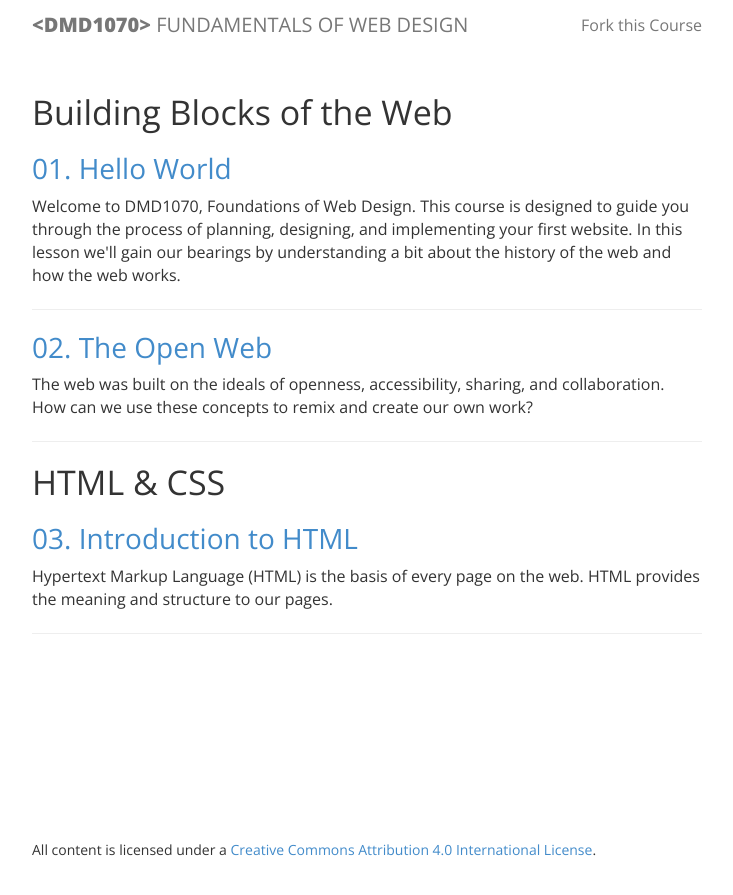
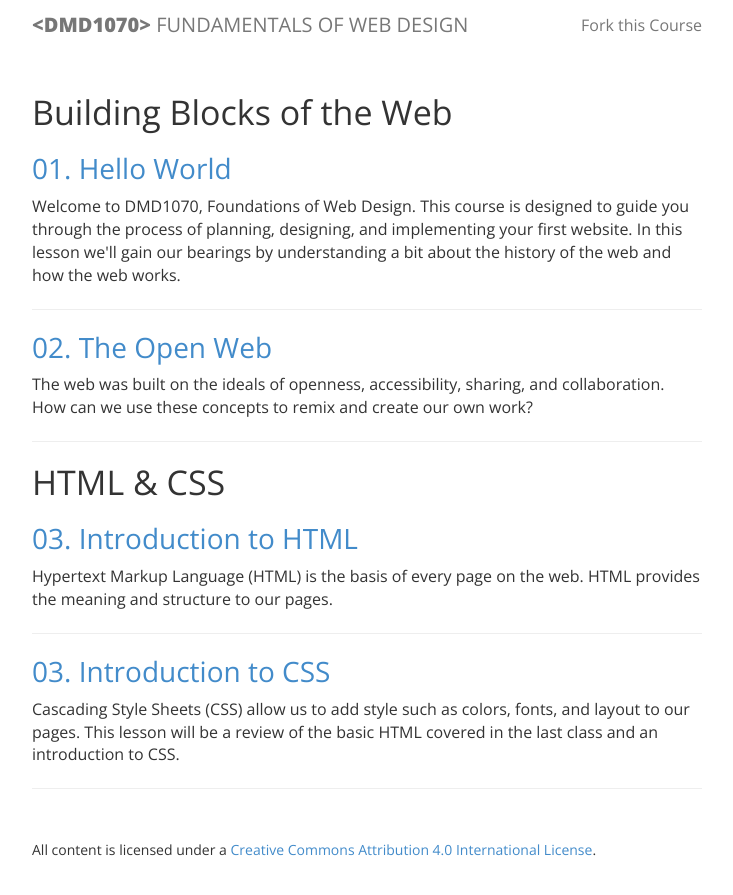
Before and after one commit to DMD1070/DMD1070.github.io, a Jekyll site: the page built from index.html, in a window 1280 px wide. Shown: the top 895 px of the page, without its empty margins (273-1006 px from the left). Built offline with Jekyll 4.4.1, drawn with Linux system fonts in a browser that asks for light colours; Markdown is read by kramdown in place of the engine named in the settings.

Commit message:
add lesson 4

```diff
--- a/index.html
+++ b/index.html
@@ -30,4 +30,12 @@ title: Home
     Hypertext Markup Language (HTML) is the basis of every page on the web. HTML provides the meaning and structure to our pages.
     <hr>
   </li>
+  <ul class="posts">
+  <li>
+    <h3><a href="/lessons/3-html-intro.html">
+      <span class="lesson_num">03.</span> Introduction to CSS
+    </a></h3>
+    Cascading Style Sheets (CSS) allow us to add style such as colors, fonts, and layout to our pages. This lesson will be a review of the basic HTML covered in the last class and an introduction to CSS.
+    <hr>
+  </li>
 </ul>
```
Also changed, not shown: lesson_files/husky_cupcakes.txt (added, +21 -0 lines), lessons/4-css-intro.md (added, +82 -0 lines), 1 other file.
